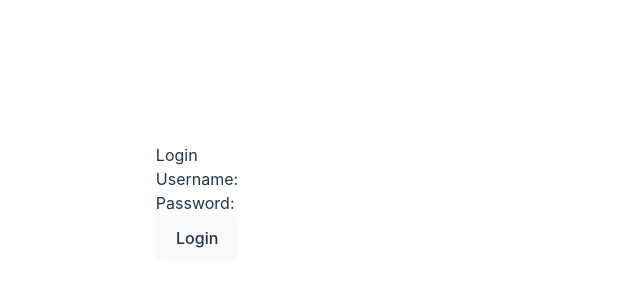
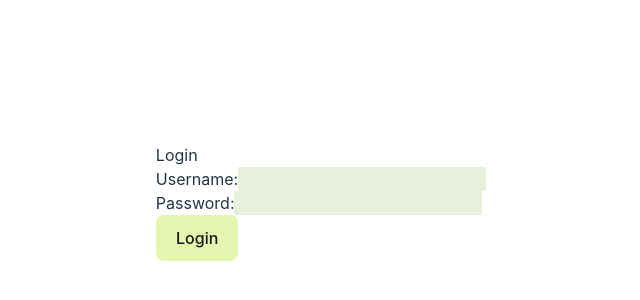
Before and after one commit to n0tv1cky/qr-validator, a React (Vite) app: page / in a window 1280 px wide. Shown: the part 198-498 px from the top of the page, without its empty margins (319-959 px from the left). Built offline with nearby package versions, Linux system fonts and the light colour scheme.

Commit message:
spme Ui changes

```diff
--- a/src/components/LoginPage.jsx
+++ b/src/components/LoginPage.jsx
@@ -17,7 +17,7 @@ export const LoginPage = ({ onLogin }) => {
           <div className="w-full max-w-xl">
             <h2 className="mb-6 text-2xl font-semibold text-center">Login</h2>
             <div className="mb-4">
-              <label htmlFor="username" className="block text-white">
+              <label htmlFor="username" className="block text-black">
                 Username:
               </label>
               <input
@@ -29,7 +29,7 @@ export const LoginPage = ({ onLogin }) => {
               />
             </div>
             <div className="mb-4">
-              <label htmlFor="password" className="block text-white">
+              <label htmlFor="password" className="block text-black">
                 Password:
               </label>
               <input
--- a/src/components/Scanner.jsx
+++ b/src/components/Scanner.jsx
@@ -35,7 +35,7 @@ export const Scanner = () => {
         <>
         <div>
     {" "}
-    Code Input : <input id="res" type="text"  value={textFieldValue} onChange={handleTextFieldChange}></input>
+    Unique ID : <input id="res" type="text"  value={textFieldValue} onChange={handleTextFieldChange}></input>
   </div><br/><br/>
           <div>
             <ValidationComponent textFieldValue={textFieldValue} />
--- a/src/index.css
+++ b/src/index.css
@@ -50,9 +50,10 @@ button {
   font-size: 1em;
   font-weight: 500;
   font-family: inherit;
-  background-color: #1a1a1a;
+  background-color: #b4e7255d;
   cursor: pointer;
   transition: border-color 0.25s;
+  color: #141a18;
 }
 button:hover {
   border-color: #646cff;
@@ -70,16 +71,24 @@ button:focus-visible {
   a:hover {
     color: #747bff;
   }
-  button {
-    background-color: #f9f9f9;
-  }
+
 }
 
 #res {
   border-color: #1a1a1a;
-  background-color: hsl(202, 24%, 82%);
+  background-color: hsl(80.31deg 37.85% 89.86%);
 }
 
 .whalf{
   width: 50%;
 }
+
+#password {
+  border-color: #1a1a1a;
+  background-color: hsl(80.31deg 37.85% 89.86%);
+}
+
+#username {
+  border-color: #1a1a1a;
+  background-color: hsl(80.31deg 37.85% 89.86%);
+}
```
